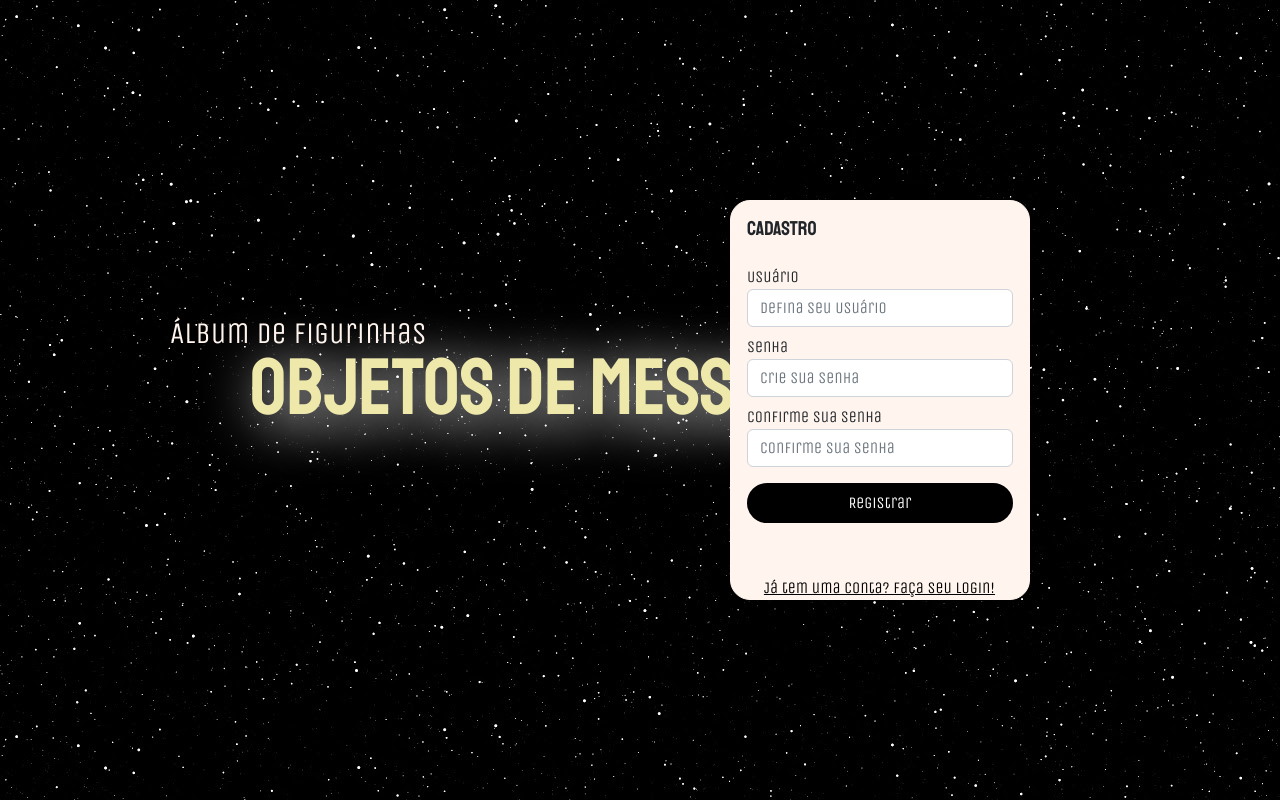
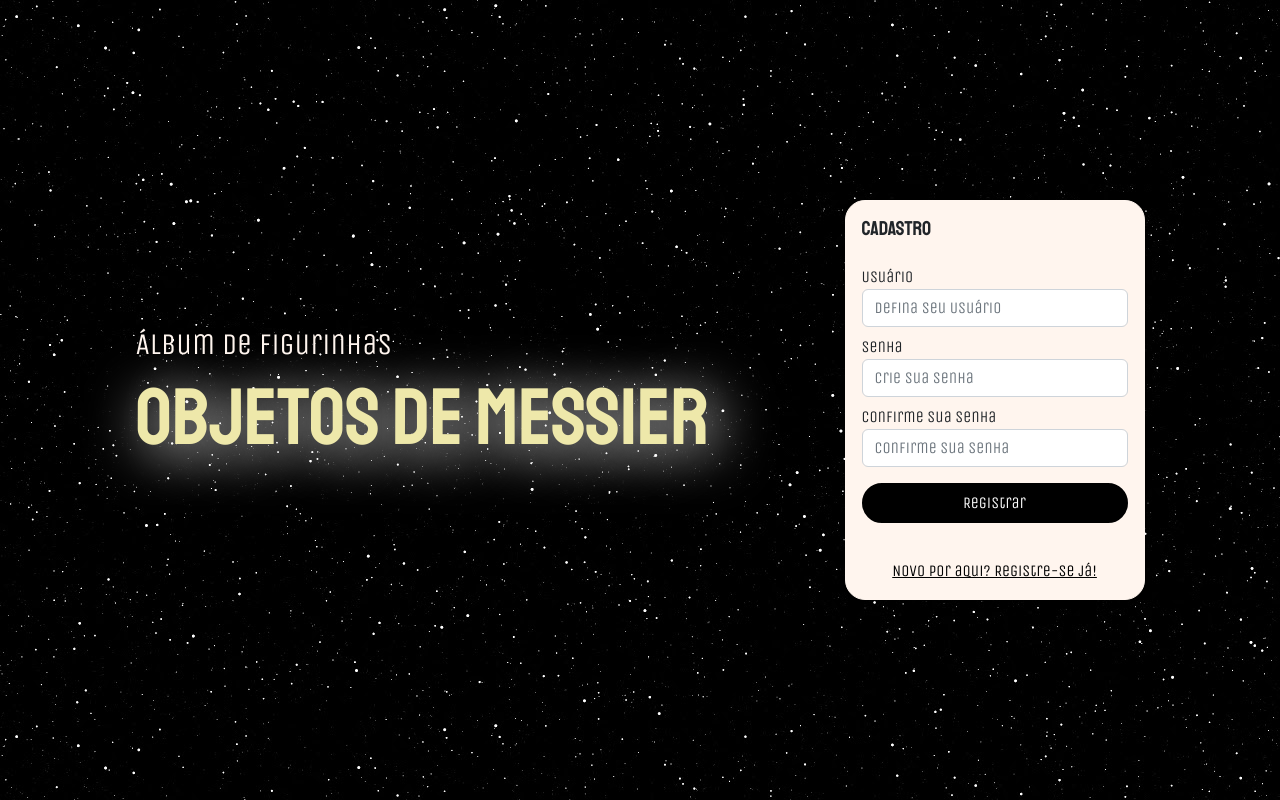
Before and after one commit to JuliaGuerreiro/album-figurinhas, a Node server app: page /cadastro.html in a window 1280 px wide. Run offline with Node 20, Linux system fonts and the light colour scheme; some libraries are stand-ins or nearby versions.

Commit message:
Correção das páginas de Login e Cadastro

```diff
--- a/Frontend/CSS/index.css
+++ b/Frontend/CSS/index.css
@@ -8,20 +8,21 @@
     height: 100vh;
     display: flex;
     align-items: center;
-    justify-content: center;
+    justify-content: space-evenly;
 }
+
 
 .login-container {
     width: 300px;
     height: 400px;
     padding: 1em;
-    position: absolute;
-    right:250px;
     border: #FFF5EE 1px solid;
     border-radius: 20px;
     font-family: 'Unica One', cursive;
     background-color: #FFF5EE;
-    align-items: center;
+    display: flex;
+    flex-direction: column;
+    justify-content: space-between;
 }
 
 .login-button {
@@ -52,7 +53,6 @@
 }
 
 .albumNome {
-	position: absolute;
 	top: 315px;
     left: 170px;
     font-family: 'Unica One', cursive;
@@ -61,9 +61,6 @@
  }
 
  .albumTitulo {
-	position: absolute;
-	top: 340px;
-    left:250px;
     font-family: 'Staatliches', cursive;
     font-size: 80px;
     color: #EEE8AA;
@@ -71,17 +68,29 @@
  }
 
 .cadastro{
-    position: absolute;
-    bottom: 200px;
-    right: 300px;
     font-family: 'Unica One', cursive;
     color: black;
 }
 
 .login-link{
-    position: absolute;
-    bottom: 200px;
-    right: 285px;
     font-family: 'Unica One', cursive;
     color: black;
 }
+
+.block-0 {
+    margin: 0;
+    padding: 0;
+    display: flex;
+}
+
+.block-1 {
+    margin: 0;
+    padding: 0;
+    width: 100%;
+}
+
+.block-2 {
+    margin: 0;
+    padding: 0;
+    text-align: center;
+}
--- a/Frontend/cadastro.html
+++ b/Frontend/cadastro.html
@@ -15,9 +15,13 @@
 <body>
     <div class="imagemCover">
         <div class="ES">
+            <div class="titulos">
                 <h5 class="albumNome">Álbum de Figurinhas</h5>
                 <h5 class="albumTitulo">Objetos de Messier</h5>
+            </div>
             <div class="login-container">
+                <div class="block-0">
+                    <div class="block-1">
                         <h6 class="login">Cadastro</h6>
                         <form id="cadastro-form" class="form-box mt-4">
                             <div class="form-group">
@@ -36,7 +40,11 @@
                             <button type="submit" class="btn btn-primary mt-3 register-button">Registrar</button>
                         </form>
                     </div>
-            <a class = "login-link" href="index.html" target="_self">Já tem uma conta? Faça seu Login!</a>
+                </div>
+                <div class="block-2">
+                    <a class = "cadastro" href="./index.html" target="_self">Novo por aqui? Registre-se já!</a>
+                </div>
+            </div>
         </div>
     </div>
 </body>
```
Also changed, not shown: Frontend/index.html (+8 -0 lines). Lines whose indentation alone changed are shown as unchanged.
